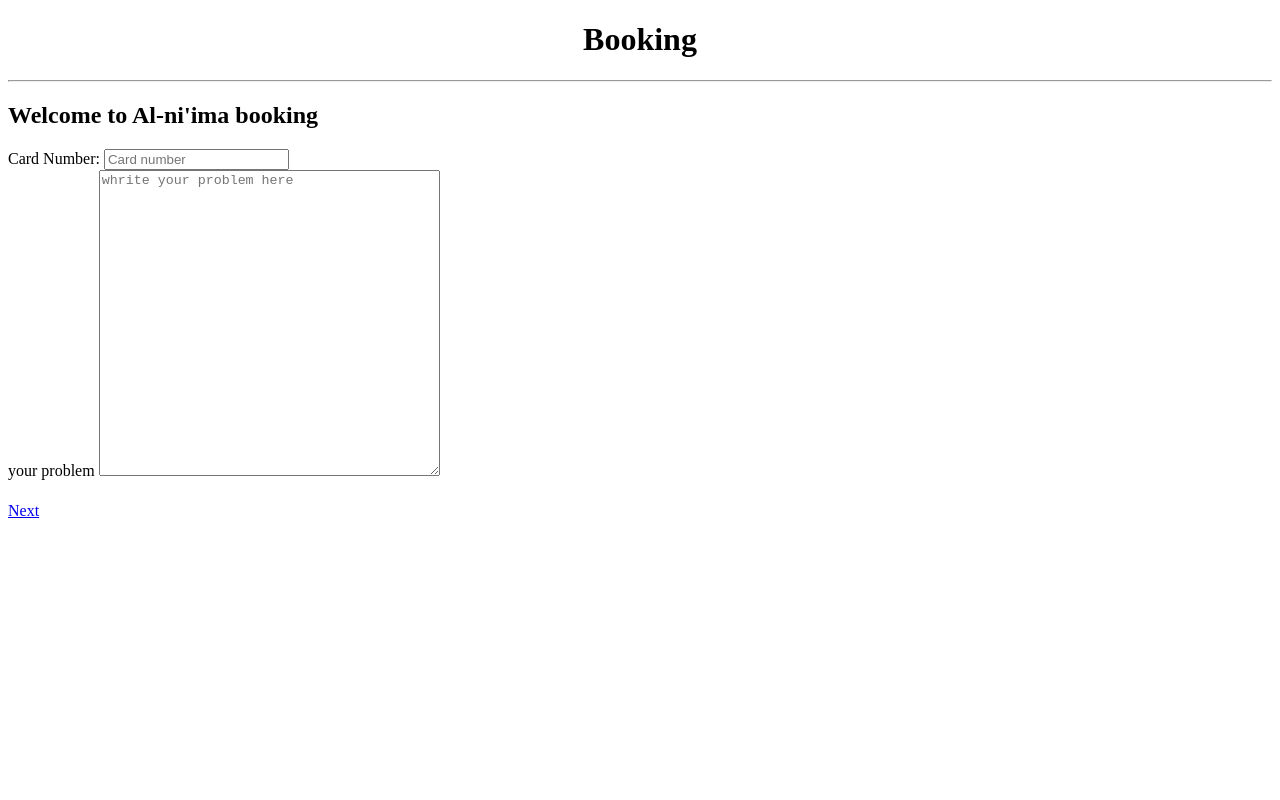
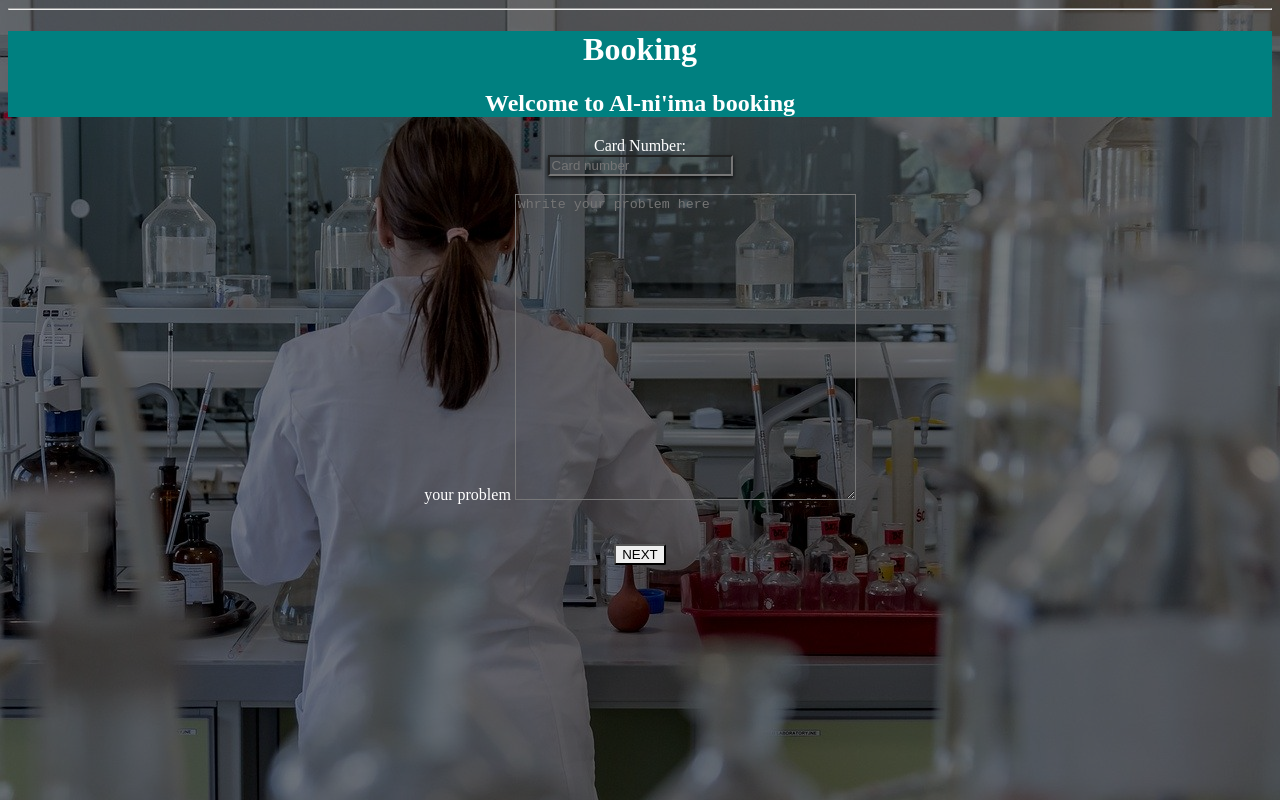
Before and after one commit to Niimatu/Al-ni-ima, a plain HTML site: page html/booking.html in a window 1280 px wide. Drawn offline with Linux system fonts and the light colour scheme.

Commit message:
Al-niima

```diff
--- a/html/booking.html
+++ b/html/booking.html
@@ -1,22 +1,81 @@
 <!DOCTYPE html>
 <html lang="en">
-    <h1><center>Booking</center></h1>
+
     <hr>
 <head>
     <meta charset="UTF-8">
     <meta http-equiv="X-UA-Compatible" content="IE=edge">
     <meta name="viewport" content="width=device-width, initial-scale=1.0">
-    <title>Document</title>
+    <title>Booking</title>
+    <style>
+        .he{
+            background-color: teal;
+            color: white;
+            text-align: center;
+
+        }
+        hr{
+            color: white;
+    ;
+        }
+        body{
+            background-image: linear-gradient(rgba(0,0,0,0.5),rgba(0,0,0,0.5)),url(../i/5.jpg);
+            background-size: cover;
+            color: white;
+        }
+        #b{
+           background: transparent;
+           color: white;
+           align-items: center;
+
+        }
+        input{
+            background: linear-gradient(rgba(0,0,0,0.4),rgba(0,0,0,0.4));
+            display: block;
+            box-shadow: 0 2px 4px rgba(0,0,0,0.8);
+        }
+        a{
+            text-decoration: none;
+        }
+        #c{
+            border-radius: 2px;
+    text-transform: uppercase;
+    cursor: pointer;
+    transition: 0.2s;
+        }
+        #c:hover,
+#c:focus
+{
+    background: teal;
+    transition: 0.2s;
+}
+.e{
+    /* background-color: teal;
+    background-size:30px;
+    width: 34%;
+    border-radius: 20px; */
+    text-align: center;
+}
+    </style>
 </head>
 <body>
-    <h2>Welcome to Al-ni'ima booking </h2>
+    <header>
+        <div class="he">
+            <h1><center>Booking</center></h1>
+            <h2 class="e">Welcome to Al-ni'ima booking </h2>
+            </div>
+    </header>
+    <center>
     Card Number:
     <input type="text" id="b" placeholder="Card number">
     <br>
     your problem <textarea id="b" rows="20" cols="40" placeholder="whrite your problem here"></textarea>
     <br>
-    <marquee direction="up">Thank you for using al-niima our Dr's are replying you</marquee>
+    <marquee direction="up">Thank you for using al-niima <br>our Dr's are replying you</marquee>
     <br>
-    <a href="home.html">Next</a>
+    <a href="home.html"><button id="c">Next</button></a>
+
+</center>
+
 </body>
 </html>
--- a/html/mbk.css
+++ b/html/mbk.css
@@ -123,8 +123,7 @@ header {
     color: white;
     padding: 10px;
     text-shadow: 0 2px 4px rgba(0,0,0,0.8);
-    position: sticky;
-    top: 0;
+
 }
 
 #header-contents {
```
Also changed, not shown: html/con.html (+26 -0 lines), html/home.html (+12 -0 lines), html/ma.html (+7 -0 lines), index.html (+2 -0 lines).
